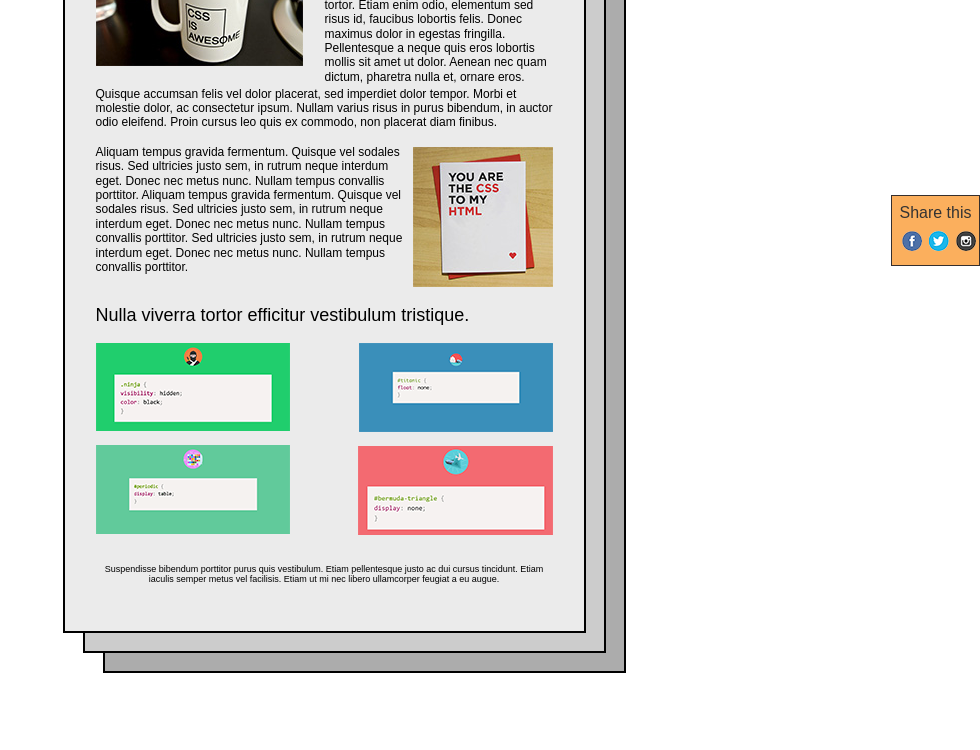
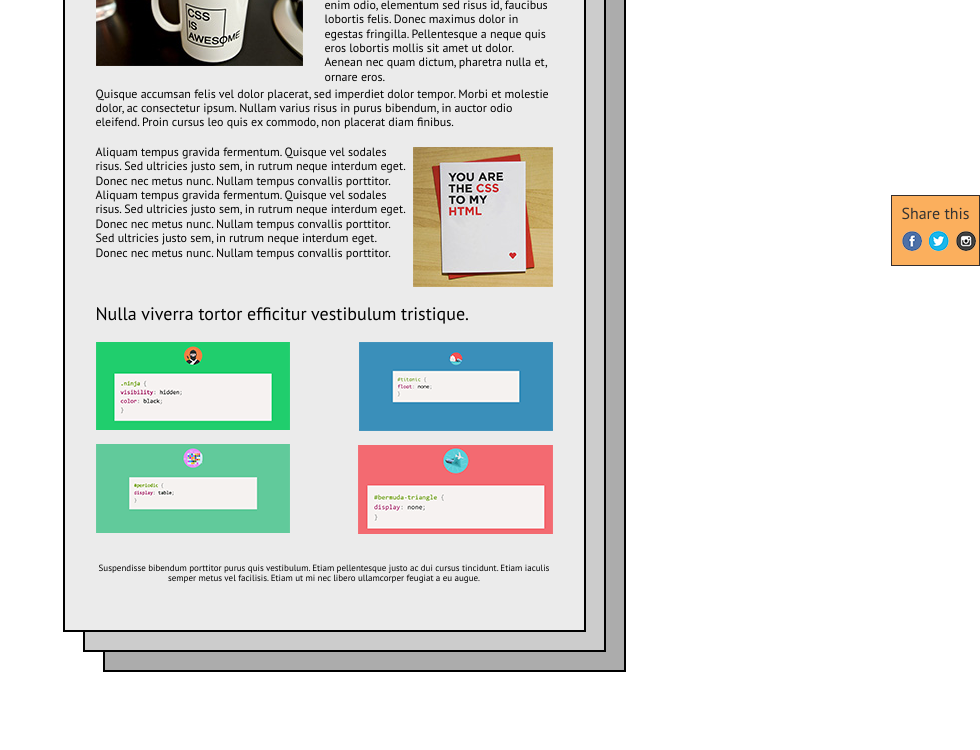
Before and after one commit to cantcool/rs-positioning-and-floats, a plain HTML site: page index.html in a window 1280 px wide. Shown: the part 324-1074 px from the top of the page, without its empty margins (300-1280 px from the left). Drawn offline with Linux system fonts and the light colour scheme.

Commit message:
positioning-and-floats: change font to PT Sans

```diff
--- a/css/style.css
+++ b/css/style.css
@@ -5,7 +5,7 @@
 }
 
 html {
-    font-family: "Myriad Pro", "Arial", sans-serif;
+    font-family: "PT Sans", "Arial", sans-serif;
     font-size: 12px;
 }
 
--- a/index.html
+++ b/index.html
@@ -5,7 +5,7 @@
     <meta charset="UTF-8">
     <title>Lorem ipsum dolor sit amet</title>
     <meta name="viewport" content="width=device-width, initial-scale=1">
-<!--    <link href="https://fonts.googleapis.com/css?family=PT+Sans:400,700&amp;subset=cyrillic" rel="stylesheet">-->
+    <link href="https://fonts.googleapis.com/css?family=PT+Sans:400,700&amp;subset=cyrillic" rel="stylesheet">
     <link rel="stylesheet" href="css/normalize.css">
     <link rel="stylesheet" href="css/style.css">
 </head>
```
